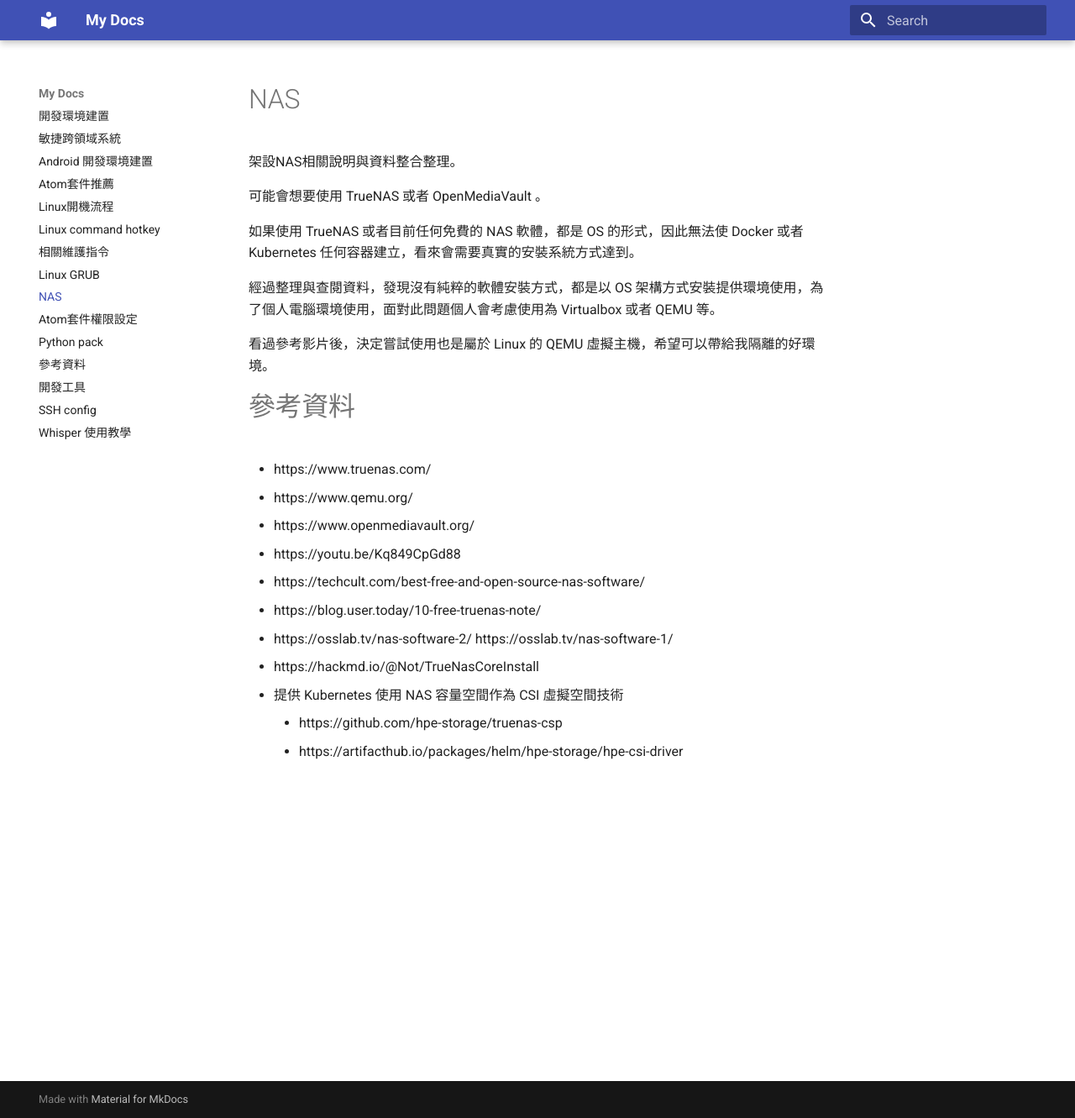
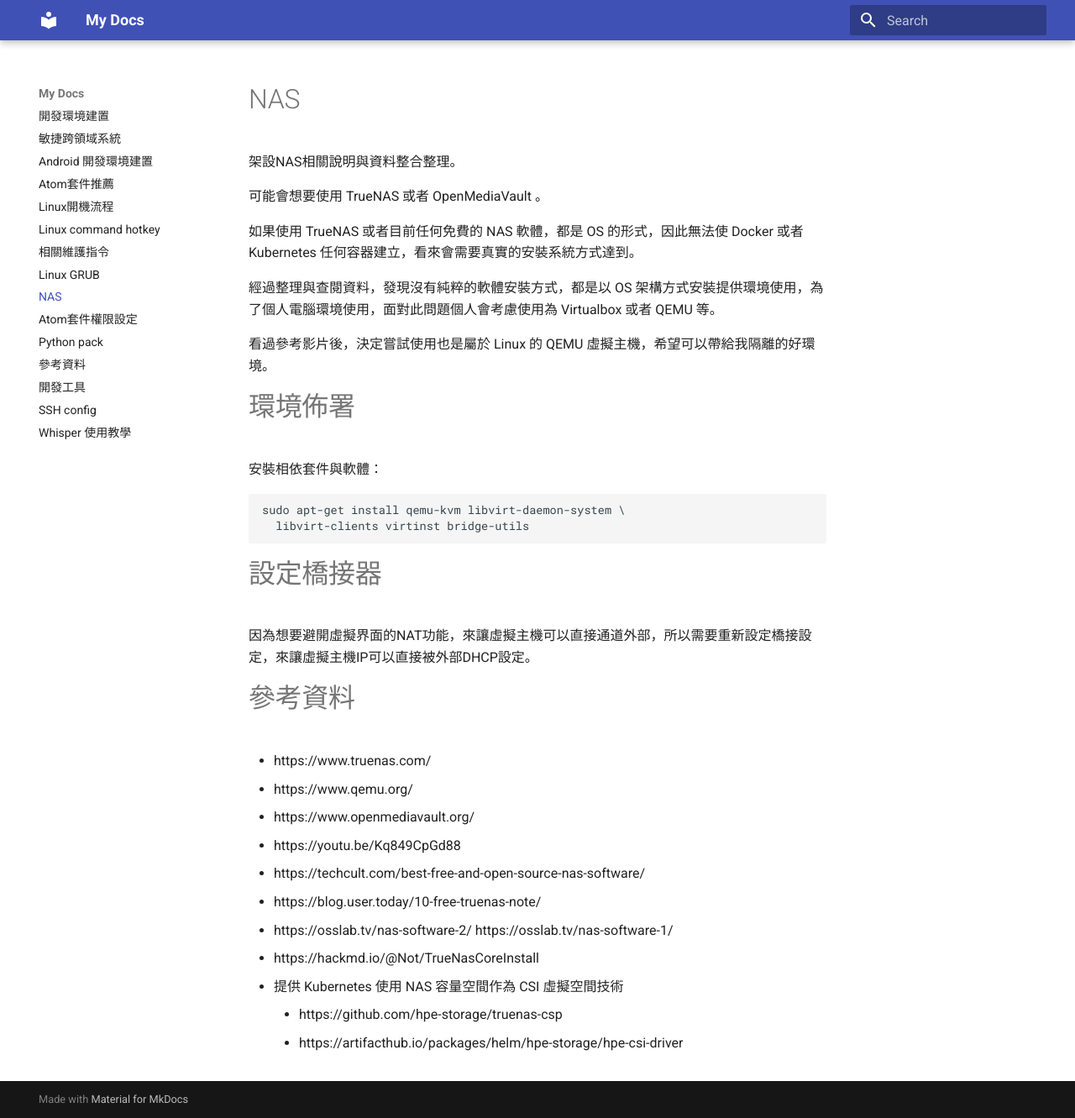
Before and after one commit to TSVS-Special-Topic-Group/Development-Environment-Build, an MkDocs documentation site: the page built from docs/nas.md, in a window 1280 px wide and 1331 px high. Shown: the whole window at 84% size. Built offline with MkDocs 1.6.1 and Material for MkDocs 9.7.7, drawn with Linux system fonts in a browser that asks for light colours.

Commit message:
Relate #2 ! 提交將安裝NAS相關資訊寫入
修改項目:

模組:

````diff
--- a/docs/nas.md
+++ b/docs/nas.md
@@ -8,6 +8,18 @@
 經過整理與查閱資料，發現沒有純粹的軟體安裝方式，都是以 OS 架構方式安裝提供環境使用，為了個人電腦環境使用，面對此問題個人會考慮使用為 Virtualbox 或者 QEMU 等。
 
 看過參考影片後，決定嘗試使用也是屬於 Linux 的 QEMU 虛擬主機，希望可以帶給我隔離的好環境。
+
+# 環境佈署
+
+安裝相依套件與軟體：
+
+```
+sudo apt-get install qemu-kvm libvirt-daemon-system \
+  libvirt-clients virtinst bridge-utils
+```
+
+# 設定橋接器
+因為想要避開虛擬界面的NAT功能，來讓虛擬主機可以直接通道外部，所以需要重新設定橋接設定，來讓虛擬主機IP可以直接被外部DHCP設定。
 
 # 參考資料
 
````
